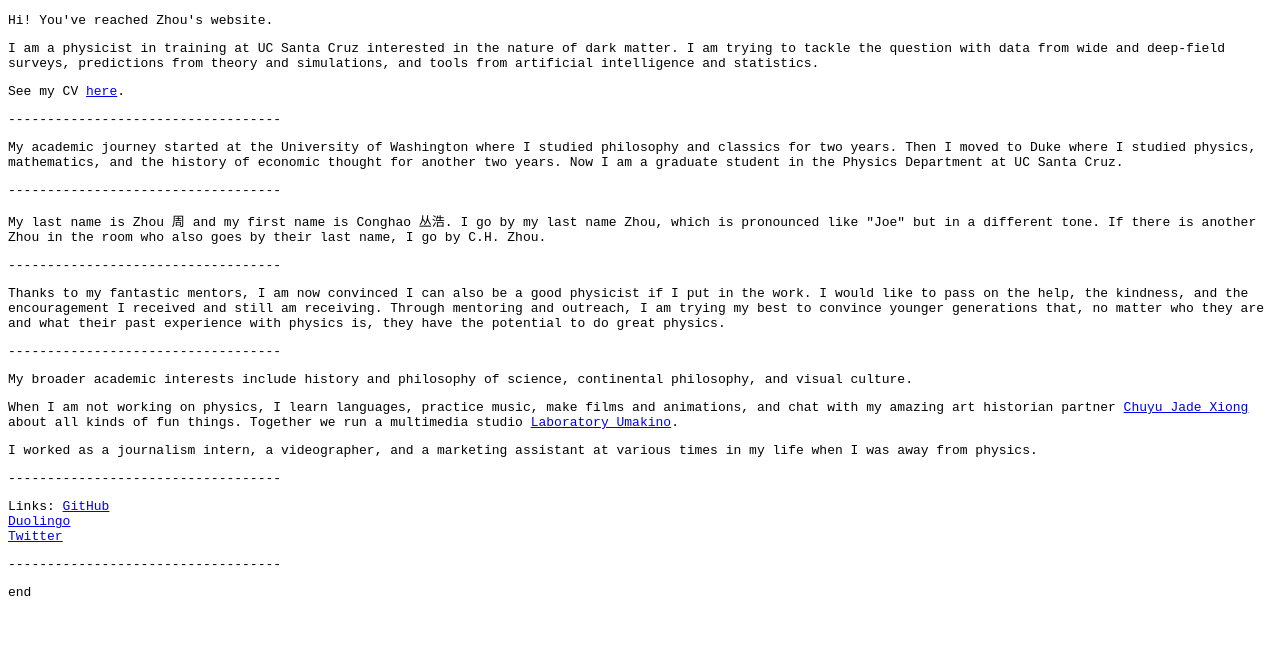
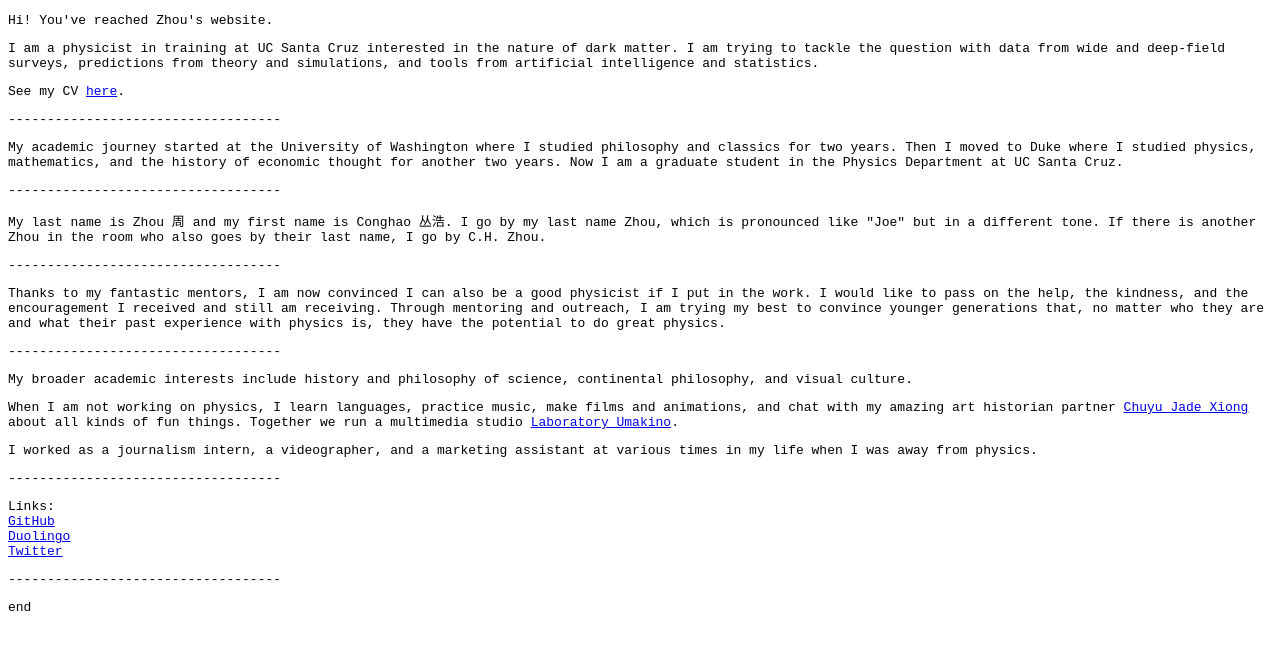
Before and after one commit to zhouconghao/zch_info, a plain HTML site: page index.html in a window 1280 px wide. Drawn offline with Linux system fonts and the light colour scheme.

Commit message:
correct line break

```diff
--- a/index.html
+++ b/index.html
@@ -45,7 +45,7 @@
     <p>I worked as a journalism intern, a videographer, and a marketing assistant at various times in my life when I was
         away from physics. </p>
     <p>-----------------------------------</p>
-    Links:
+    Links:<br>
     <a href="https://github.com/zhouconghao">GitHub</a> <br>
     <a href="https://www.duolingo.com/profile/zchusre">Duolingo</a><br>
     <a href="https://twitter.com/zhou_conghao">Twitter</a><br>
```
